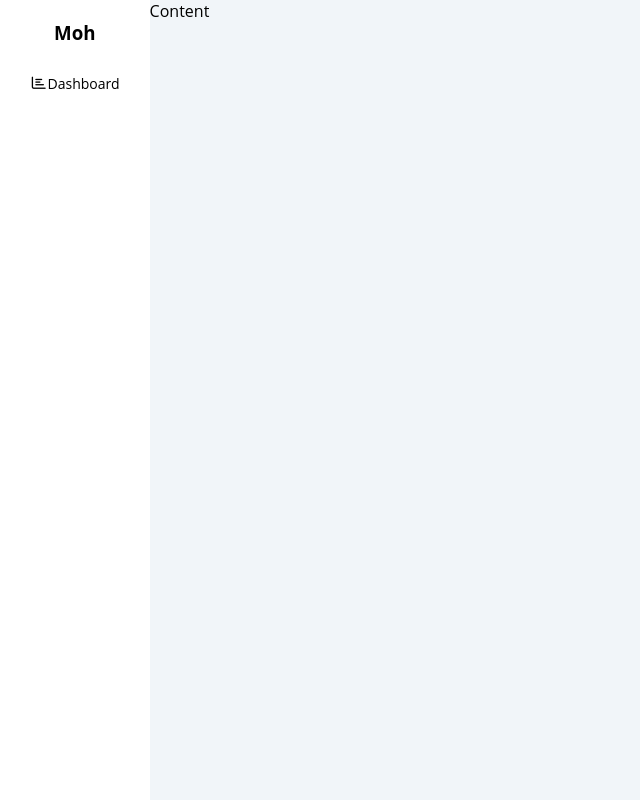
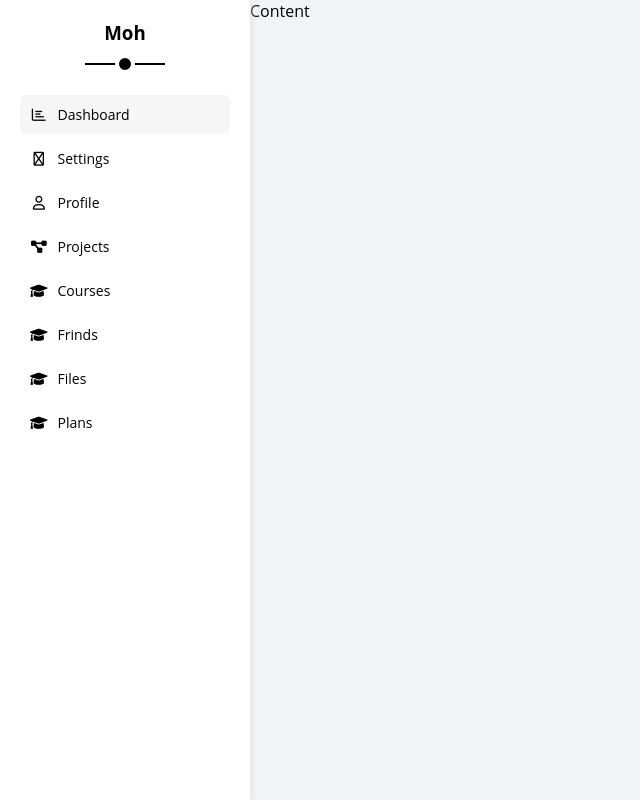
Before and after one commit to Mohammedazzam/31_DashboardNew, a plain HTML site: page index.html in a window 1280 px wide. Shown: the whole page, without its empty margins (0-640 px from the left). Drawn offline with Linux system fonts and the light colour scheme.

Commit message:
SideBar Part2

```diff
--- a/css/frameworke.css
+++ b/css/frameworke.css
@@ -1,9 +1,8 @@
-
 /* Start Box */
 .d-flex {
   display: flex;
 }
-.align-center{
+.align-center {
   align-items: center;
 }
 /* End Box */
@@ -33,7 +32,7 @@
 /* End Color */
 
 /* Start Position */
-.p-relative{
+.p-relative {
   position: relative;
 }
 /* End Position */
--- a/css/master.css
+++ b/css/master.css
@@ -1,4 +1,4 @@
-*{
+* {
   box-sizing: border-box;
 }
 body {
@@ -8,7 +8,7 @@ body {
 *:focus {
   outline: none;
 }
-a{
+a {
   text-decoration: none;
 }
 ul {
@@ -19,3 +19,76 @@ ul {
   background-color: #f1f5f9;
   min-height: 100vh;
 }
+
+/* Start Sidebar */
+.sidebar {
+  width: 250px;
+  box-shadow: 0 0 10px #ddd;
+}
+.sidebar > h3 {
+  margin-bottom: 50px;
+}
+.sidebar > h3::before,
+.sidebar > h3::after {
+  content: "";
+  background-color: black;
+  transform: translateX(-50%);
+  -webkit-transform: translateX(-50%);
+  -moz-transform: translateX(-50%);
+  -ms-transform: translateX(-50%);
+  -o-transform: translateX(-50%);
+  position: absolute;
+  left: 50%;
+}
+.sidebar > h3::before {
+  width: 80px;
+  height: 2px;
+  bottom: -20px;
+}
+.sidebar > h3::after {
+  bottom: -29px;
+  width: 12px;
+  height: 12px;
+  border-radius: 50%;
+  -webkit-border-radius: 50%;
+  -moz-border-radius: 50%;
+  -ms-border-radius: 50%;
+  -o-border-radius: 50%;
+  border: 4px solid white;
+}
+
+.sidebar ul li a {
+  transition: 0.3s;
+  -webkit-transition: 0.3s;
+  -moz-transition: 0.3s;
+  -ms-transition: 0.3s;
+  -o-transition: 0.3s;
+  margin-bottom: 5px;
+}
+.sidebar ul li a:hover,
+.sidebar li a.active {
+  background-color: #f6f6f6;
+}
+.sidebar li a span {
+  font-size: 14px;
+  margin-left: 10px;
+}
+@media (max-width: 767px) {
+  .sidebar {
+    width: 58px;
+    padding: 10px;
+  }
+  .sidebar > h3 {
+    font-size: 13px;
+    margin-bottom: 15px;
+  }
+  .sidebar > h3::before,
+  .sidebar > h3::after {
+    display: none;
+  }
+
+  .sidebar ul li a span {
+    display: none;
+  }
+}
+/* End Sidebar */
--- a/index.html
+++ b/index.html
@@ -1,17 +1,19 @@
 <!DOCTYPE html>
 <html lang="en">
+
 <head>
     <meta charset="UTF-8">
     <meta http-equiv="X-UA-Compatible" content="IE=edge">
     <meta name="viewport" content="width=device-width, initial-scale=1.0">
     <title>Dashboard</title>
+    <link rel="stylesheet" href="css/frameworke.css">
     <link rel="stylesheet" href="css/master.css">
-    <link rel="stylesheet" href="css/frameworke.css">
     <link rel="stylesheet" href="css/all.min.css">
     <link rel="preconnect" href="https://fonts.googleapis.com" />
     <link rel="preconnect" href="https://fonts.gstatic.com" crossorigin />
     <link href="https://fonts.googleapis.com/css2?family=Roboto:wght@100;300;500&display=swap" rel="stylesheet" />
 </head>
+
 <body>
     <div class="page d-flex">
         <div class="sidebar bg-white p-20 p-relative">
@@ -23,9 +25,52 @@
                         <span>Dashboard</span>
                     </a>
                 </li>
+                <li>
+                    <a class=" d-flex align-center fs-14 c-black rad-6 p-10" href="index.html">
+                        <i class="fa-regular fa-gear fa-fw"></i>
+                        <span>Settings</span>
+                    </a>
+                </li>
+                <li>
+                    <a class=" d-flex align-center fs-14 c-black rad-6 p-10" href="index.html">
+                        <i class="fa-regular fa-user fa-fw"></i>
+                        <span>Profile</span>
+                    </a>
+                </li>
+                <li>
+                    <a class=" d-flex align-center fs-14 c-black rad-6 p-10" href="index.html">
+                        <i class="fa-solid fa-diagram-project fa-fw"></i>
+                        <span>Projects</span>
+                    </a>
+                </li>
+                <li>
+                    <a class=" d-flex align-center fs-14 c-black rad-6 p-10" href="index.html">
+                        <i class="fa-solid fa-graduation-cap"></i>
+                        <span>Courses</span>
+                    </a>
+                </li>
+                <li>
+                    <a class=" d-flex align-center fs-14 c-black rad-6 p-10" href="index.html">
+                        <i class="fa-solid fa-graduation-cap"></i>
+                        <span>Frinds</span>
+                    </a>
+                </li>
+                <li>
+                    <a class=" d-flex align-center fs-14 c-black rad-6 p-10" href="index.html">
+                        <i class="fa-solid fa-graduation-cap"></i>
+                        <span>Files</span>
+                    </a>
+                </li>
+                <li>
+                    <a class=" d-flex align-center fs-14 c-black rad-6 p-10" href="index.html">
+                        <i class="fa-solid fa-graduation-cap"></i>
+                        <span>Plans</span>
+                    </a>
+                </li>
             </ul>
         </div>
         <div class="content">Content</div>
     </div>
 </body>
+
 </html>
```
Lines whose indentation alone changed are shown as unchanged.
